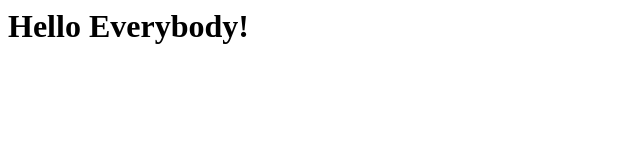
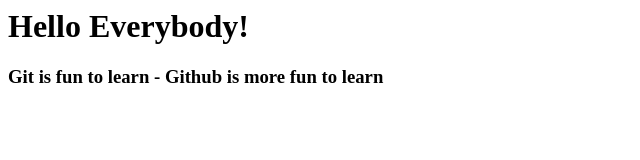
Before and after one commit to tadipavankumarreddy/Git-Examples, a plain HTML site: page index.html in a window 1280 px wide. Shown: the whole page, without its empty margins (0-640 px from the left). Drawn offline with Linux system fonts and the light colour scheme.

Commit message:
This is my Second version of my Project

```diff
--- a/index.html
+++ b/index.html
@@ -1,5 +1,6 @@
 <html>
 <body>
 <h1>Hello Everybody!</h1>
+<h3>Git is fun to learn - Github is more fun to learn</h3>
 </body>
 </html>
```
Also changed, not shown: NareshTechnologies.txt (added).
